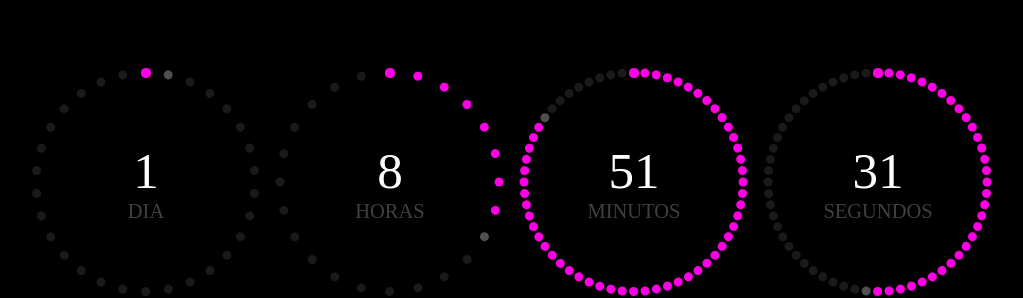
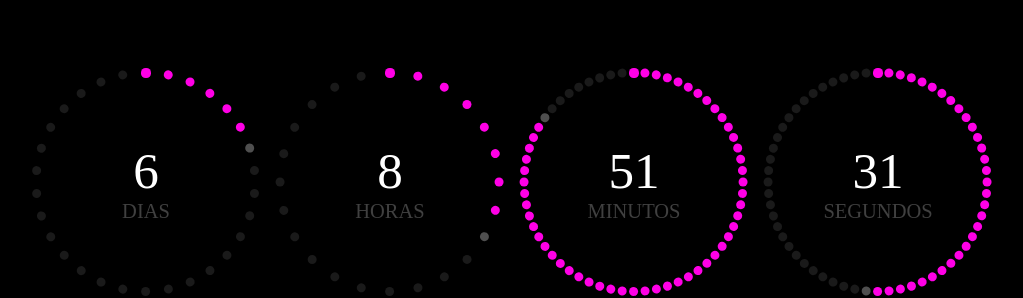
Before and after one commit to linkonfcsa-svg/linkonfcsa-svg.github.io, a plain HTML site: page index.html in a window 1280 px wide. Shown: the part 370-668 px from the top of the page, without its empty margins (128-1151 px from the left). Drawn offline with Linux system fonts and the light colour scheme.

Commit message:
index.html

```diff
--- a/index.html
+++ b/index.html
@@ -8,7 +8,8 @@
 </head>
 <body>
     <h1>LINKO NFC <span>PROXIMAMENTE</span></h1>
-    <div class="countdown" data-target-date="2026-11-25 00:00:00"></div>
+    <div class="countdown" data-target-date="2026-11-30 00:00:00"></div>
     <script src="script.js"></script>
 </body>
+
 </html>
```
